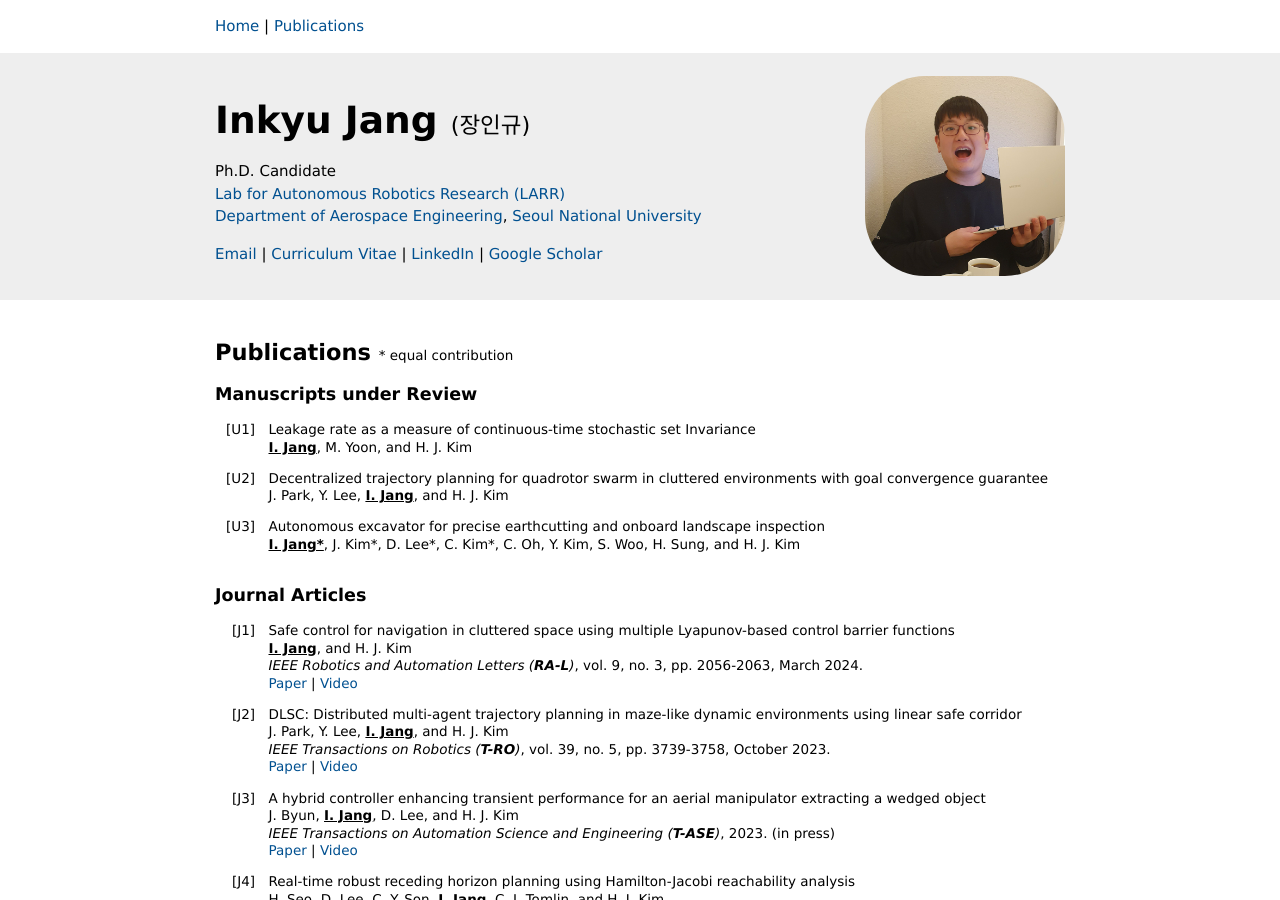
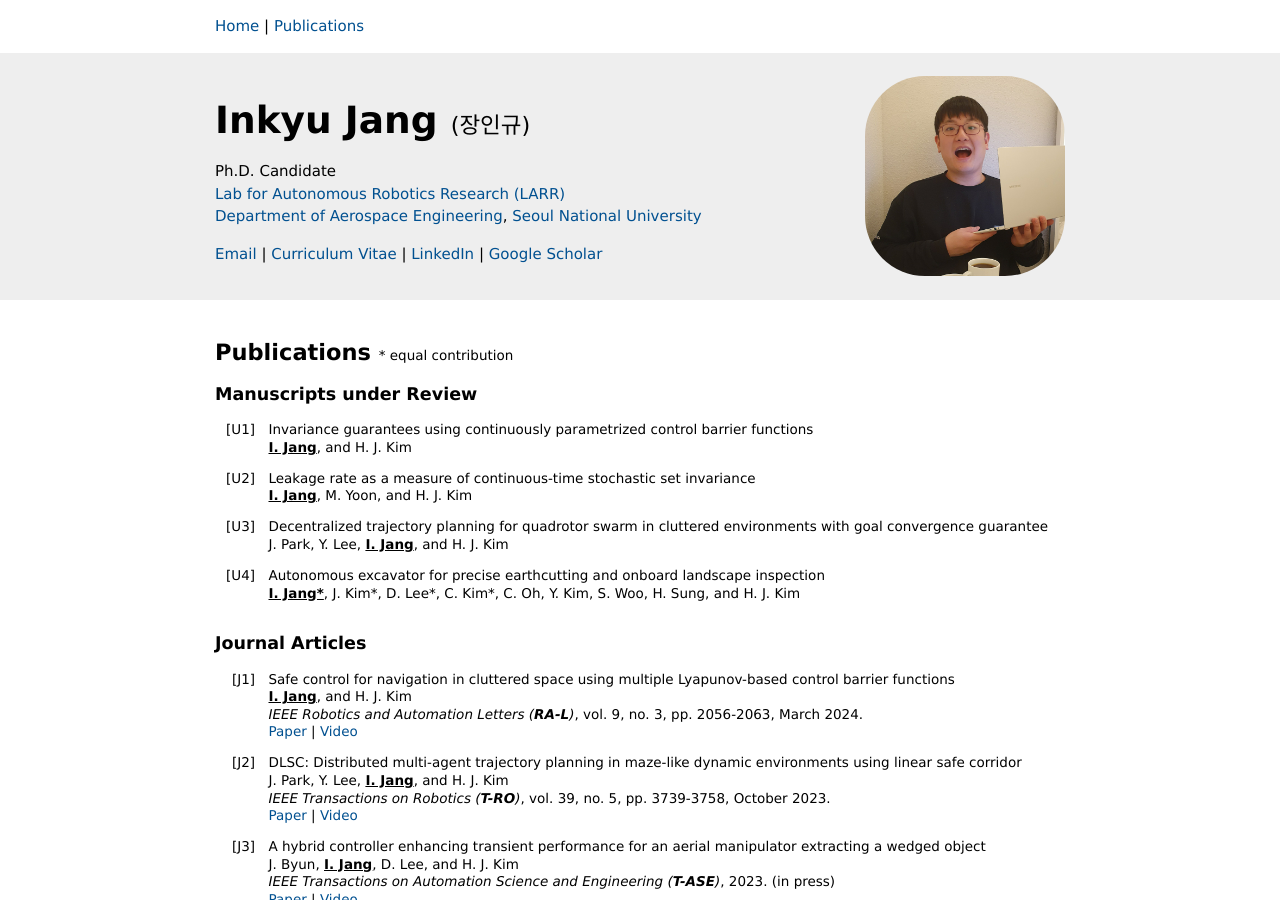
Before and after one commit to janginkyu/janginkyu.github.io, a Jekyll site: the page built from publications.md, in a window 1280 px wide and 900 px high. Built offline with Jekyll 4.4.1, drawn with Linux system fonts in a browser that asks for light colours; some of the changed text lies outside the part shown.

Commit message:
added tac submission

```diff
--- a/_config.yml
+++ b/_config.yml
@@ -1,7 +1,7 @@
 url: "https://janginkyu.github.io" # the base hostname & protocol for your site, e.g. http://example.com
 baseurl: "" # the subpath of your site, e.g. /blog
 title: "Inkyu Jang" # the name of your site, e.g. ACME Corp.
-last-updated: March 23, 2024
+last-updated: April 17, 2024
 
 include:
   - _posts
--- a/_data/publications.yml
+++ b/_data/publications.yml
@@ -1,8 +1,12 @@
 - title: Manuscripts under Review
   classname: u
   publications:
+    - title: Invariance guarantees using continuously parametrized control barrier functions
+      authors:
+        - I. Jang
+        - H. J. Kim
 
-    - title: Leakage rate as a measure of continuous-time stochastic set Invariance
+    - title: Leakage rate as a measure of continuous-time stochastic set invariance
       authors:
         - I. Jang
         - M. Yoon
```
Also changed, not shown: 1 other file.
